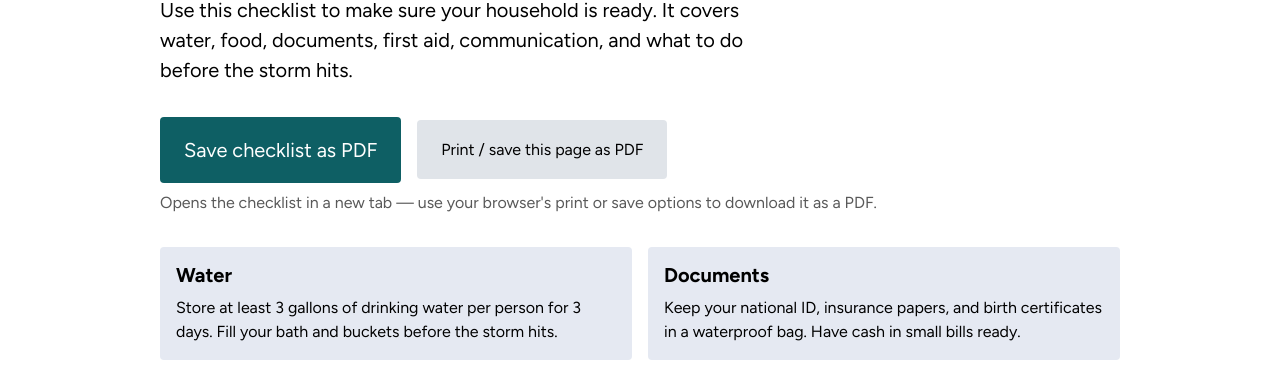
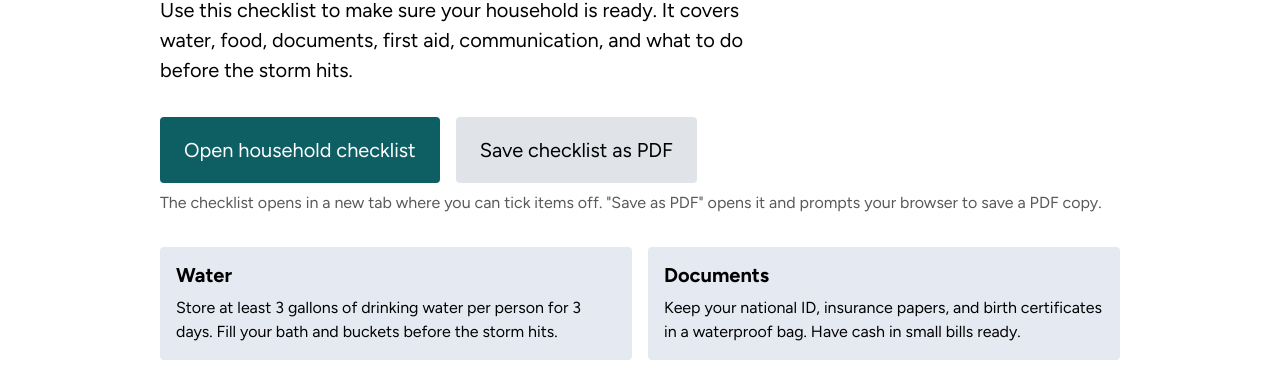
Before and after one commit to AdunniR/storm-ready-barbados, a plain HTML site: page storm-ready/prepare/index.html in a window 1280 px wide. Shown: the part 650-1023 px from the top of the page. Drawn offline with Linux system fonts and the light colour scheme.

Commit message:
Revert primary checklist button label, add Save as PDF secondary action
- Primary teal button reverted to 'Open household checklist'
- Secondary button changed to 'Save checklist as PDF' — calls
  openChecklist(true) which opens the checklist in a new tab and
  automatically triggers the browser print/save dialog after 800ms
  (enough time for fonts to load), letting the user save a clean PDF
- openChecklist() now accepts autoPrint param to control this behaviour
- Updated hint text to describe both actions clearly

Co-Authored-By: Claude Sonnet 4.6 <noreply@anthropic.com>

```diff
--- a/storm-ready/prepare/index.html
+++ b/storm-ready/prepare/index.html
@@ -89,15 +89,15 @@
         </p>
         <div class="no-print">
           <div style="display: flex; flex-wrap: wrap; gap: var(--spacing-s); align-items: center;">
-            <button type="button" onclick="openChecklist()" class="govbb-btn" aria-describedby="checklist-hint">
+            <button type="button" onclick="openChecklist(false)" class="govbb-btn">
+              Open household checklist
+            </button>
+            <button type="button" onclick="openChecklist(true)" class="govbb-btn--secondary">
               Save checklist as PDF
             </button>
-            <button type="button" onclick="window.print()" class="govbb-btn--secondary" style="font-size: var(--font-size-caption);">
-              Print / save this page as PDF
-            </button>
           </div>
-          <p id="checklist-hint" style="font-size: var(--font-size-caption); color: var(--color-mid-grey-00); margin: var(--spacing-xs) 0 0;">
-            Opens the checklist in a new tab — use your browser's print or save options to download it as a PDF.
+          <p style="font-size: var(--font-size-caption); color: var(--color-mid-grey-00); margin: var(--spacing-xs) 0 0;">
+            The checklist opens in a new tab where you can tick items off. "Save as PDF" opens it and prompts your browser to save a PDF copy.
           </p>
         </div>
 
@@ -183,7 +183,7 @@
 
 <script>
 /* ─── Household checklist (opens in new tab) ─── */
-function openChecklist() {
+function openChecklist(autoPrint) {
   var win = window.open('', '_blank');
   var cl = function(id, text) {
     return '<div class="cl-item" style="display:flex;align-items:flex-start;gap:12px;padding:12px 0;border-bottom:1px solid #e0e4e9;">' +
@@ -210,6 +210,7 @@ function openChecklist() {
       '.cl-item input:checked+label{text-decoration:line-through;color:#595959;}' +
       '@media print{.no-print{display:none!important}body{font-size:11pt}}' +
     '</style>' +
+    (autoPrint ? '<script>window.addEventListener("load",function(){setTimeout(function(){window.print();},800);});<\/script>' : '') +
   '</head><body>' +
     '<div style="background:#00267f;color:#fff;padding:8px 0;">' +
       '<div class="container" style="font-size:0.875rem;">Official government website</div>' +
```
